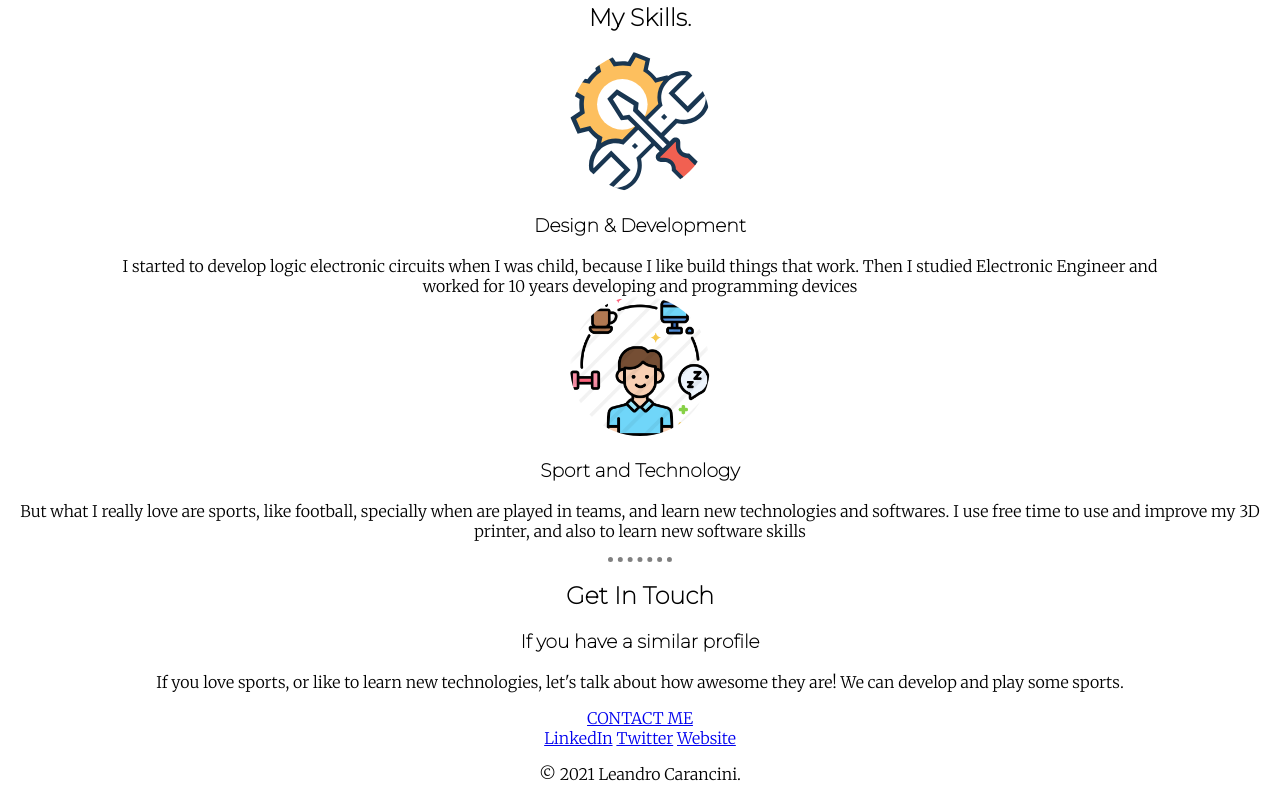
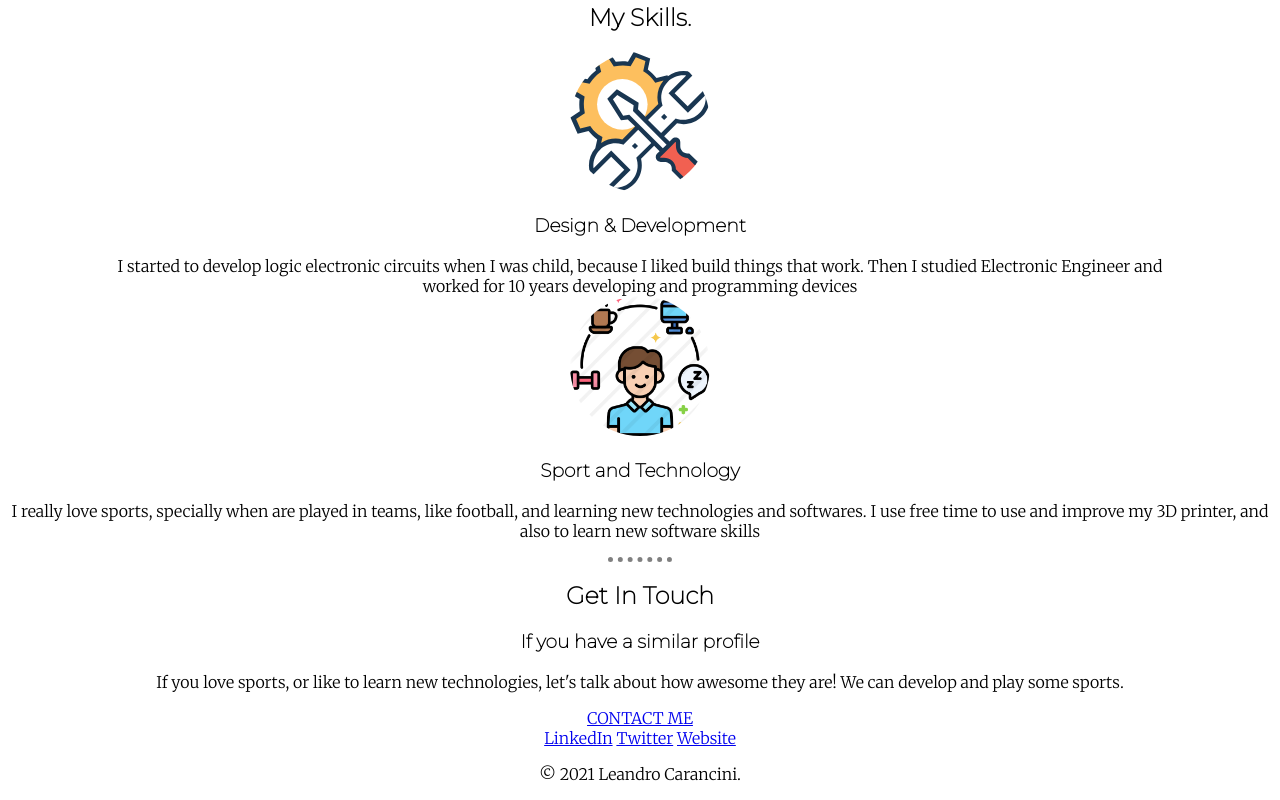
Before and after one commit to LeaCara/CV_WEB, a plain HTML site: page index.html in a window 1280 px wide. Shown: the part 974-1774 px from the top of the page. Drawn offline with Linux system fonts and the light colour scheme.

Commit message:
Improving text and publishing web

```diff
--- a/index.html
+++ b/index.html
@@ -30,12 +30,12 @@
       <div class="skill-row">
         <img class="tool" src="images/tool.svg" alt="">
         <h3>Design & Development</h3>
-        <p class="skill">I started to develop logic electronic circuits when I was child, because I like build things that work. Then I studied Electronic Engineer and worked for 10 years developing and programming devices</p>
+        <p class="skill">I started to develop logic electronic circuits when I was child, because I liked build things that work. Then I studied Electronic Engineer and worked for 10 years developing and programming devices</p>
       </div>
       <div class="skill-row"> <!--Flaticon - giphy.com -->
         <img class="hobbies" src="images/hobby.png" alt="">
         <h3>Sport and Technology</h3>
-        <p>But what I really love are sports, like football, specially when are played in teams, and learn new technologies and softwares. I use free time to use and improve my 3D printer, and also to learn new software skills </p>
+        <p>I really love sports, specially when are played in teams, like football, and learning new technologies and softwares. I use free time to use and improve my 3D printer, and also to learn new software skills </p>
       </div>
     </div>
     <hr>
```
